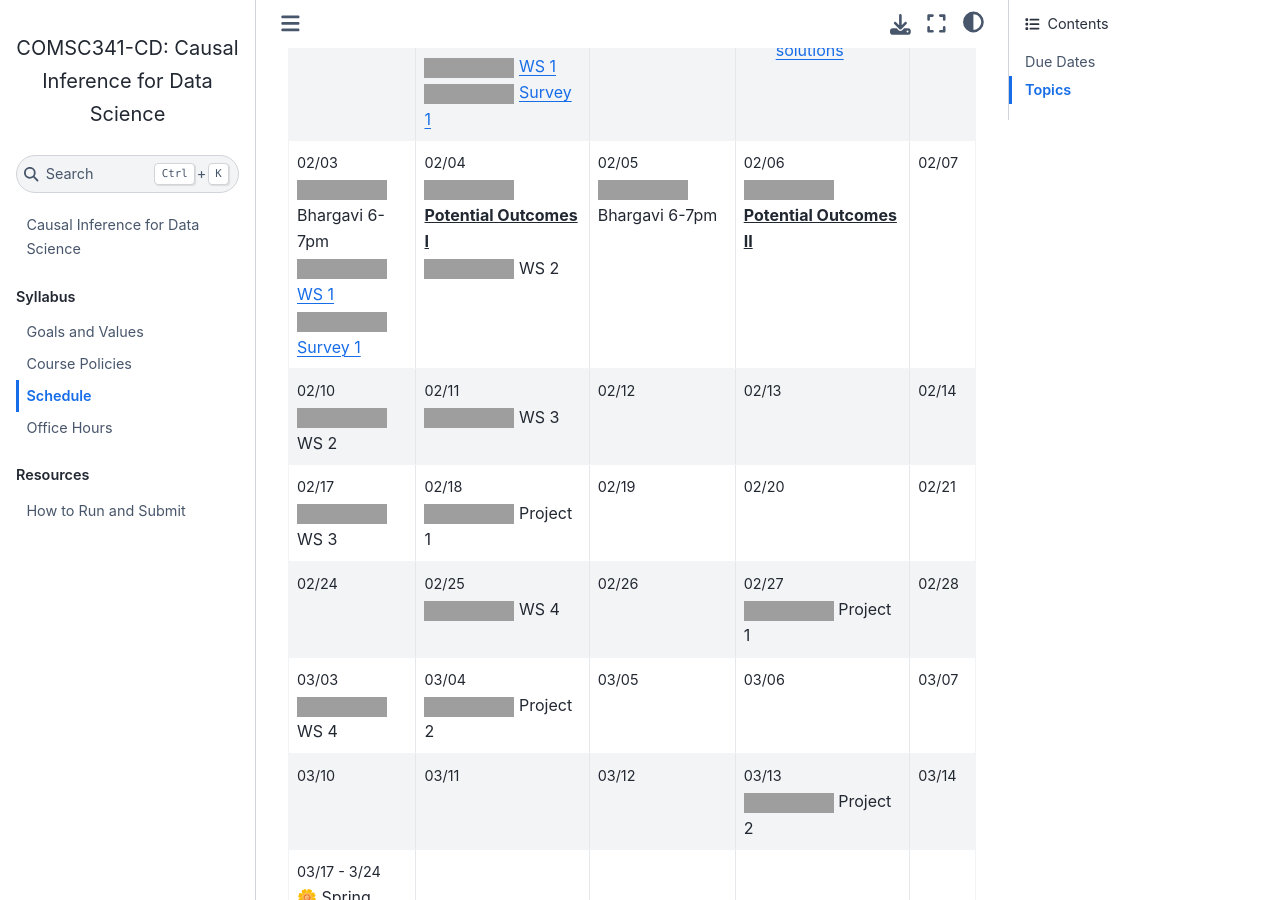
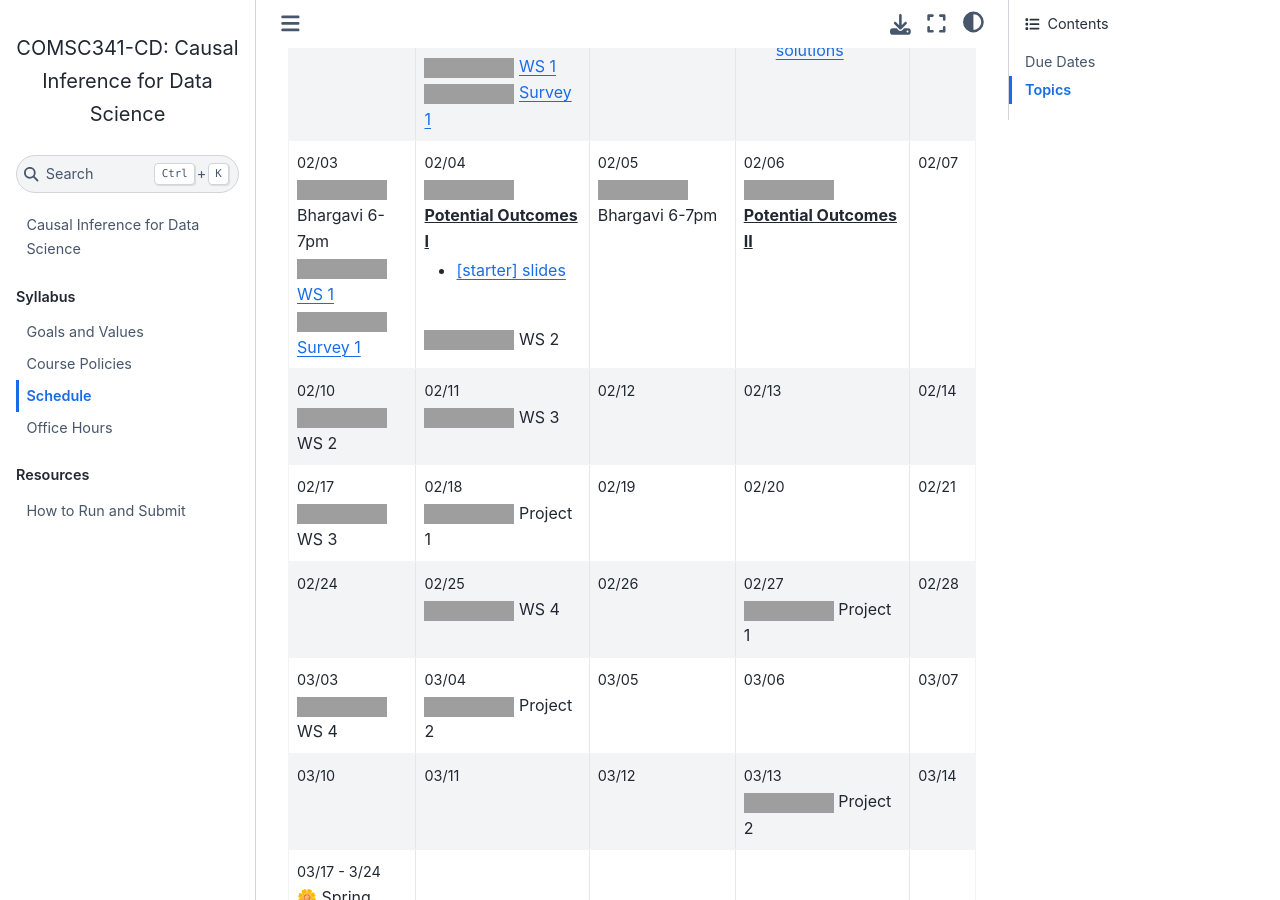
Before and after one commit to comsc341cd/comsc341cd.github.io, a Jupyter Book: the page built from syllabus/schedule.md, in a window 1280 px wide and 900 px high, scrolled down 1185 px, cut to the strip 0-900 px from the top of the window. Built offline with Jupyter Book 1.0.4 settings and Sphinx 7.4.7 and the Sphinx Book theme 1.1.4, drawn with Linux system fonts in a browser that asks for light colours; pages that are not in the unit, such as notebooks, are missing from menus; grey boxes are pictures that could not be loaded.

Commit message:
add lec 2 starter slides

```diff
--- a/syllabus/schedule.md
+++ b/syllabus/schedule.md
@@ -59,7 +59,8 @@ A list of topics we will cover can be found below. Note that topics may be subje
     <br>![](https://img.shields.io/badge/Due:-d62728) [Survey 1](https://www.gradescope.com/courses/950344/assignments/5680811)
 
     - <small>02/04</small>
-    <br>![](https://img.shields.io/badge/Class:-1f77b4) <b><u>Potential Outcomes I</u></b>
+    <br>![](https://img.shields.io/badge/Class:-1f77b4) <b><u>Potential Outcomes I</u></b><ul style="margin-top:-1em;"><li>[[starter] slides](https://moodle.mtholyoke.edu/pluginfile.php/1446144/mod_resource/content/1/lec02-potential-outcomes-starter.pdf
+)</li></ul>
     <br>![](https://img.shields.io/badge/Released:-2ca02c) WS 2
     - <small>02/05</small><br>![](https://img.shields.io/badge/Office%20Hours:-ff7f0e) Bhargavi 6-7pm
     - <small>02/06</small>
```
